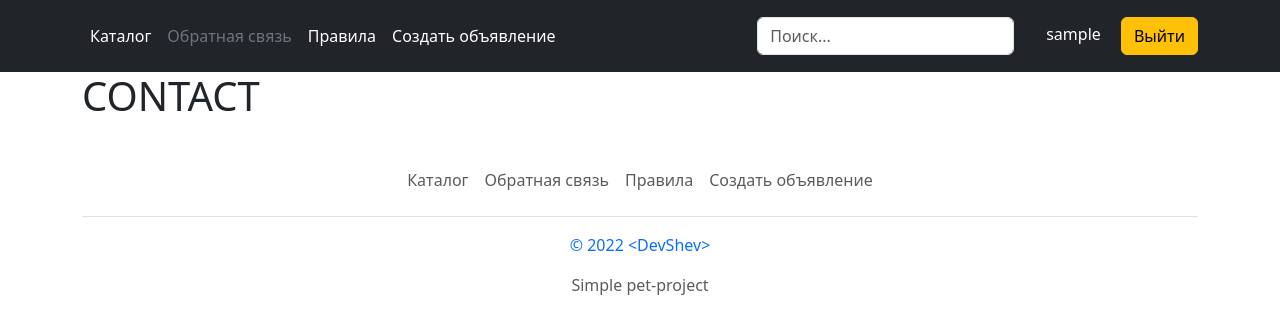
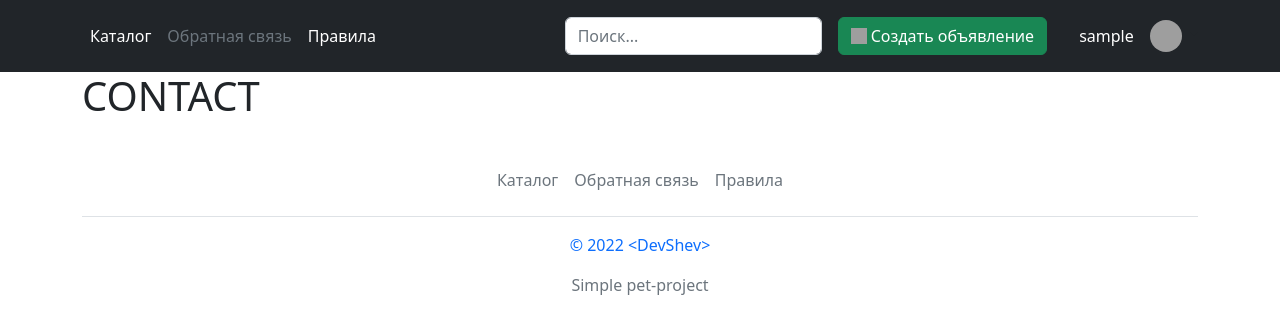
Before and after one commit to devShev/catalog-django, a Django app: page /contact/ in a window 1280 px wide. Shown: the top 334 px of the page. Run offline with Django 4.2, Linux system fonts and the light colour scheme; the visitor is signed in with stand-in values (Sample User, id 1); some libraries are stand-ins or nearby versions; grey boxes are pictures that could not be loaded.

Commit message:
Updated header

```diff
--- a/catalog_list/templates/catalog_list/base.html
+++ b/catalog_list/templates/catalog_list/base.html
@@ -17,6 +17,7 @@
     <meta http-equiv="X-UA-Compatible" content="IE=edge">
     <meta name="viewport" content="width=device-width, initial-scale=1.0">
     <title>{{ title }}</title>
+    <link href="https://cdn.jsdelivr.net/npm/bootstrap@5.2.0-beta1/dist/css/bootstrap.min.css" rel="stylesheet" integrity="sha384-0evHe/X+R7YkIZDRvuzKMRqM+OrBnVFBL6DOitfPri4tjfHxaWutUpFmBp4vmVor" crossorigin="anonymous">
 </head>
 <body>
     <header class="p-3 bg-dark text-white sticky-top">
@@ -36,15 +37,38 @@
             <form action="{% url 'search' %}" class="col-12 col-lg-auto mb-3 mb-lg-0 me-lg-3" method="get">
               <input name="q" type="search" class="form-control form-control-dark" placeholder="Поиск..." aria-label="Search" required>
             </form>
+
             {% if not request.user.is_authenticated %}
+            <button type="button" class="d-flex flex-row align-items-center btn btn-success me-3" disabled>
+                <img class="text-center align-items-center me-1" alt="" src="https://content.kufar.by/static/frontend/svg/plus.svg" height="16" width="16">
+                <span>Создать объявление</span>
+            </button>
+
             <div class="text-end">
               <a href="{% url 'login' %}" type="button" class="btn btn-outline-light me-2">Войти</a>
               <a href="{% url 'register' %}" type="button" class="btn btn-warning">Регистрация</a>
             </div>
             {% else %}
-            <div class="text-end">
-              <span class="mx-3">{{ user.username }}</span>
-              <a href="{% url 'logout' %}" type="button" class="btn btn-warning">Выйти</a>
+            <a href="{% url 'create' %}" type="button" class="d-flex flex-row align-items-center btn btn-success me-3 btn-circle">
+                <img class="text-center align-items-center me-1" alt="" src="https://content.kufar.by/static/frontend/svg/plus.svg" height="16" width="16">
+                <span>Создать объявление</span>
+            </a>
+                <div class="d-flex flex-row">
+            <span class="d-flex text-center align-items-center mx-3">{{ user.username }}</span>
+            <div class="flex-shrink-0 dropdown">
+          <a href="#" class="d-block link-dark text-decoration-none dropdown-toggle" id="dropdownUser2" data-bs-toggle="dropdown" aria-expanded="false">
+            <img src="https://github.com/mdo.png" alt="mdo" width="32" height="32" class="rounded-circle">
+          </a>
+          <ul class="dropdown-menu text-small shadow" aria-labelledby="dropdownUser2" style="">
+            <li><a class="dropdown-item" href="{% url 'create' %}">Создать объявление TODO</a></li>
+            <li><a class="dropdown-item" href="#">Профиль TODO</a></li>
+            <li><a class="dropdown-item" href="#">Настройки TODO</a></li>
+            <li><hr class="dropdown-divider"></li>
+            <li><a class="dropdown-item" href="{% url 'logout' %}">Выйти</a></li>
+          </ul>
+        </div>
+                </div>
+
             </div>
             {% endif %}
 
@@ -66,5 +90,8 @@
     <p class="text-center text-muted">Simple pet-project</p>
   </footer>
     </div>
+    <script src="https://cdn.jsdelivr.net/npm/bootstrap@5.2.0-beta1/dist/js/bootstrap.bundle.min.js" integrity="sha384-pprn3073KE6tl6bjs2QrFaJGz5/SUsLqktiwsUTF55Jfv3qYSDhgCecCxMW52nD2" crossorigin="anonymous"></script>
+    <script src="https://cdn.jsdelivr.net/npm/@popperjs/core@2.11.5/dist/umd/popper.min.js" integrity="sha384-Xe+8cL9oJa6tN/veChSP7q+mnSPaj5Bcu9mPX5F5xIGE0DVittaqT5lorf0EI7Vk" crossorigin="anonymous"></script>
+    <script src="https://cdn.jsdelivr.net/npm/bootstrap@5.2.0-beta1/dist/js/bootstrap.min.js" integrity="sha384-kjU+l4N0Yf4ZOJErLsIcvOU2qSb74wXpOhqTvwVx3OElZRweTnQ6d31fXEoRD1Jy" crossorigin="anonymous"></script>
 </body>
 </html>
--- a/catalog_list/utils.py
+++ b/catalog_list/utils.py
@@ -6,7 +6,6 @@ menu_list = [
     {'title': 'Каталог', 'url_name': 'home'},
     {'title': 'Обратная связь', 'url_name': 'contact'},
     {'title': 'Правила', 'url_name': 'rules'},
-    {'title': 'Создать объявление', 'url_name': 'create'},
 ]
 
 
```
